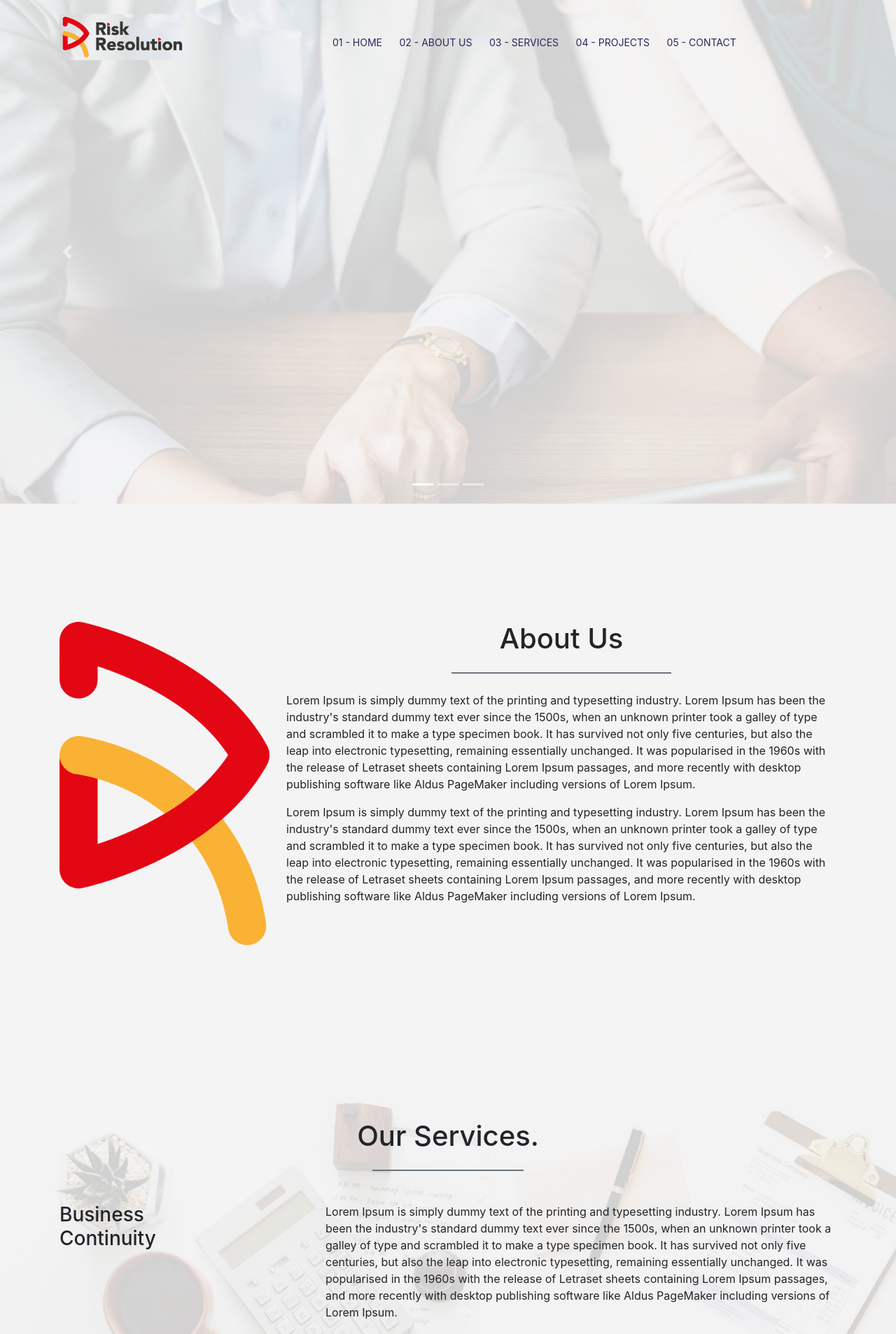
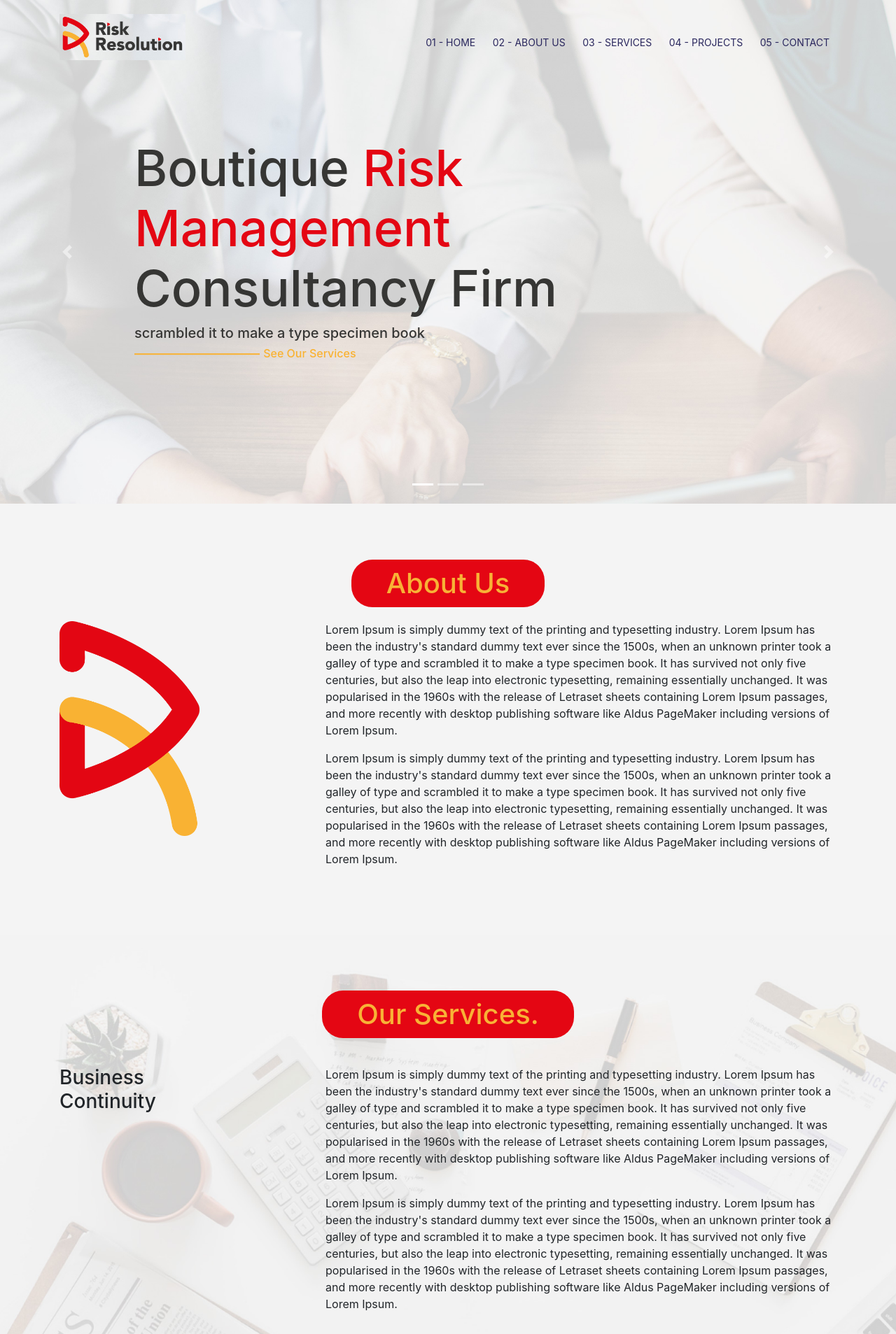
Before and after one commit to gravenza/riskresolution, a CodeIgniter app: page /database/ in a window 1280 px wide. Shown: the top 1907 px of the page at 70% size. Run offline with CodeIgniter, Linux system fonts and the light colour scheme.

Commit message:
Upload Front Page

```diff
--- a/application/views/home.php
+++ b/application/views/home.php
@@ -6,21 +6,27 @@
 
   <section class="about-home">
     <div class="container">
-      <div class="row align-items-center">
+    <div class="clearer cellpadding">
+      <div class="row">
         <div class="col-lg-12">
 
-          <div class="media">
-            <img width="300" class="mr-4" src="<?php echo base_url('images/lg.png') ?>" alt="">
-            <div class="media-body">
           <div class="section-title text-center">
             <h1>About Us</h1>
           </div>
+
+        </div>
+
+        <div class="col-xl-4 col-lg-4 col-md-12">
+          <img width="200" class="mr-4 img-fluid" src="<?php echo base_url('images/lg.png') ?>" alt="">
+        </div>
+
+        <div class="col-xl-8 col-lg-8 col-md-12">
 
             <p>Lorem Ipsum is simply dummy text of the printing and typesetting industry. Lorem Ipsum has been the industry's standard dummy text ever since the 1500s, when an unknown printer took a galley of type and scrambled it to make a type specimen book. It has survived not only five centuries, but also the leap into electronic typesetting, remaining essentially unchanged. It was popularised in the 1960s with the release of Letraset sheets containing Lorem Ipsum passages, and more recently with desktop publishing software like Aldus PageMaker including versions of Lorem Ipsum.</p>
 
             <p>Lorem Ipsum is simply dummy text of the printing and typesetting industry. Lorem Ipsum has been the industry's standard dummy text ever since the 1500s, when an unknown printer took a galley of type and scrambled it to make a type specimen book. It has survived not only five centuries, but also the leap into electronic typesetting, remaining essentially unchanged. It was popularised in the 1960s with the release of Letraset sheets containing Lorem Ipsum passages, and more recently with desktop publishing software like Aldus PageMaker including versions of Lorem Ipsum.</p>
         </div>
-          </div>
+
 
       </div>
     </div>
@@ -88,37 +94,36 @@
         </div>
 
         <div class="row">
-          <div class="col-xl-4 col-lg-4 col-md-12 col-sm-12">
-            <figure>
-
+          <div class="col-xl-4 col-lg-4 col-md-12 col-sm-12 text-center">
+            <figure class="figure">
+              <img class="figure-img img-fluid" src="<?php echo base_url('images/spriter/srv1.png'); ?>" alt="">
+              <figcaption class="figure-caption text-center">
+                <h1>45</h1>
+                <h3>HAPPY CLIENTS</h3>
+              </figcaption>
             </figure>
           </div>
-        </div>
-      </div>
-    </div>
-  </section>
 
-  <section class="subscribe">
-    <div class="container">
-      <div class="clearer cellpadding">
-        <div class="row">
-          <div class="col-lg-6 offset-lg-3 col-md-12 col-sm-12">
-            <div class="section-title text-center">
-              <h1>SUBSCRIBE</h1>
-            </div>
-          </div>
+          <div class="col-xl-4 col-lg-4 col-md-12 col-sm-12 text-center">
+            <figure class="figure">
+              <img class="figure-img img-fluid" src="<?php echo base_url('images/spriter/srv2.png'); ?>" alt="">
+              <figcaption class="figure-caption text-center">
+                <h1>8</h1>
+                <h3>NEW PROJECTS</h3>
+              </figcaption>
+            </figure>
           </div>
 
-        <div class="row">
-          <div class="col-lg-6 offset-lg-3 col-md-12 col-sm-12 text-center">
-            <p>Lorem Ipsum is simply dummy text of the printing and typesetting industry</p>
-            <div class="form-group">
-              <input type="text" class="form-control" name="" value="">
+          <div class="col-xl-4 col-lg-4 col-md-12 col-sm-12 text-center">
+            <figure class="figure">
+              <img class="figure-img img-fluid" src="<?php echo base_url('images/spriter/srv3.png'); ?>" alt="">
+              <figcaption class="figure-caption text-center">
+                <h1>90+</h1>
+                <h3>PROJECT SOFAR</h3>
+              </figcaption>
+            </figure>
           </div>
-            <div class="form-group">
-              <button type="button" class="btn btn-primary" name="button">Sign Up</button>
-            </div>
-          </div>
+
         </div>
       </div>
     </div>
--- a/application/views/include/footer.php
+++ b/application/views/include/footer.php
@@ -3,61 +3,46 @@
     <div class="clearer cellpadding">
       <div class="row">
         <div class="col-xl-6 col-lg-6 col-md-12 col-sm-12">
-          <span class="fa-stack fa-lg">
-            <i class="fa fa-circle-thin fa-stack-2x"></i>
-            <i class="fa fa-map-marker fa-stack-1x"></i>
-          </span>
-          <br>
           <address class="address">
             <strong>Twitter, Inc.</strong>
             1355 Market St, Suite 900 <br>
             San Francisco, CA 94103 <br>
             P: (123) 456-7890 <br>
-            <br>
-            <strong>Full Name</strong> <br>
-            first.last@example.com
           </address>
 
           <div class="row">
-            <div class="col-lg-6 col-md-12 col-sm-12">
-              <span class="fa-stack fa-lg">
-                <i class="fa fa-circle-thin fa-stack-2x"></i>
-                <i class="fa fa-phone fa-stack-1x"></i>
-              </span>
-              <br>
-              <p class="mb-0">021 - 1234 5678</p>
-              <p>0812 - 1234 5678</p>
+
+            <div class="col-xl-12 col-lg-12 col-md-12 col-sm-12">
+
+              <form class="" action="" method="post" enctype="application/x-www-form-urlencoded">
+                <div class="form-row">
+                  <div class="col-lg-6 col-md-12 col-sm-12 form-group">
+                    <input type="text" class="form-control" placeholder="Name*">
+                  </div>
+                  <div class="col-lg-6 col-md-12 col-sm-12 form-group">
+                    <input type="text" class="form-control" placeholder="Email*">
+                  </div>
+                  <div class="col-lg-12 col-md-12 col-sm-12 form-group">
+                    <input type="text" class="form-control" placeholder="Subject*">
+                  </div>
+                  <div class="col-lg-12 col-md-12 col-sm-12 form-group">
+                    <textarea class="form-control" name="name" rows="8" cols="80" placeholder="Message"></textarea>
+                  </div>
+                  <div class="col-lg-4 offset-lg-8 form-group text-right">
+                    <input type="submit" class="btn btn-warning" value="SEND">
+                  </div>
+                </div>
+              </form>
+
             </div>
 
-            <div class="col-lg-6 col-md-12 col-sm-12">
-              <span class="fa-stack fa-lg">
-                <i class="fa fa-circle-thin fa-stack-2x"></i>
-                <i class="fa fa-envelope fa-stack-1x"></i>
-              </span>
-              <br>
-              <p class="mb-0">info@mmi-preschool.com</p>
-            </div>
           </div>
 
         </div>
 
-        <div class="col-lg-3 col-md-12 col-sm-12">
-          <h4>USEFUL LINK</h4>
-          <ul>
-            <li> <i class="fa fa-arrow-right"></i> <a href="#">HOME</a></li>
-            <li> <i class="fa fa-arrow-right"></i> <a href="#">PROFILE</a></li>
-            <li> <i class="fa fa-arrow-right"></i> <a href="#">CAREER</a></li>
-            <li> <i class="fa fa-arrow-right"></i> <a href="#">NEWS &AMP; ARTICLES</a></li>
-            <li> <i class="fa fa-arrow-right"></i> <a href="#">EVENTS</a></li>
-            <li> <i class="fa fa-arrow-right"></i> <a href="#">GALLERY</a></li>
-            <li> <i class="fa fa-arrow-right"></i> <a href="#">CONTACT US</a></li>
-            <li> <i class="fa fa-arrow-right"></i> <a href="#">WHY CHOOSE MMI</a></li>
-            <li> <i class="fa fa-arrow-right"></i> <a href="#">PARENT RESOURCES</a></li>
-          </ul>
-        </div>
 
-        <div class="col-lg-3 col-md-12 col-sm-12">
-          <h4>GALLERY</h4>
+        <div class="col-xl-6 col-lg-6 col-md-12 col-sm-12">
+          <iframe src="https://www.google.com/maps/embed?pb=!1m18!1m12!1m3!1d3966.8359343859142!2d106.76365114969445!3d-6.152722361997775!2m3!1f0!2f0!3f0!3m2!1i1024!2i768!4f13.1!3m3!1m2!1s0x2e69f7cea373fbc7%3A0x16302e56acbd02f9!2sDWS!5e0!3m2!1sen!2sid!4v1536315346675" width="100%" height="450" frameborder="0" style="border:0" allowfullscreen></iframe>
         </div>
       </div>
     </div>
@@ -67,11 +52,11 @@
     <div class="container">
       <div class="clearer">
         <div class="row">
-          <div class="col-xl-6 col-lg-6 col-md-12 col-sm-12">
-            <p class="mb-0">Copyright &copy; 2018 Yayasan Gracia Mitra Selaras, Allright Reserved</p>
+          <div class="col-xl-12 col-lg-12 col-md-12 col-sm-12 text-center">
+            <p class="mb-0">Copyright &copy; 2018 PT Resolusi Resiko Indonesia, Allright Reserved</p>
           </div>
 
-          <div class="col-xl-6 col-lg-6 col-md-12 col-sm-12">
+          <div class="d-none col-xl-6 col-lg-6 col-md-12 col-sm-12">
             <p class="mb-0 follow-us text-right">Follow Us :
               <a href="#">
                 <span class="fa-stack fa-lg">
--- a/application/views/include/slider.php
+++ b/application/views/include/slider.php
@@ -7,12 +7,36 @@
   <div class="carousel-inner">
     <div class="carousel-item active">
       <img class="d-block w-100" src="<?php echo base_url('images/slider/bg1-01.jpg') ?>" alt="First slide">
+      <div class="carousel-caption d-none d-md-block">
+        <h1>
+          Boutique <span style="color:#e40613">Risk Management</span><br />
+          Consultancy Firm
+        </h1>
+        <h5>scrambled it to make a type specimen book</h5>
+        <h6>See Our Services</h6>
+      </div>
     </div>
     <div class="carousel-item">
       <img class="d-block w-100" src="<?php echo base_url('images/slider/bg1-01.jpg') ?>" alt="Second slide">
+      <div class="carousel-caption d-none d-md-block">
+        <h1>
+          Boutique <span style="color:#e40613">Risk Management</span><br />
+          Consultancy Firm
+        </h1>
+        <h5>scrambled it to make a type specimen book</h5>
+        <h6>See Our Services</h6>
+      </div>
     </div>
     <div class="carousel-item">
       <img class="d-block w-100" src="<?php echo base_url('images/slider/bg1-01.jpg') ?>" alt="Third slide">
+      <div class="carousel-caption d-none d-md-block">
+        <h1>
+          Boutique <span style="color:#e40613">Risk Management</span><br />
+          Consultancy Firm
+        </h1>
+        <h5>scrambled it to make a type specimen book</h5>
+        <h6>See Our Services</h6>
+      </div>
     </div>
   </div>
   <a class="carousel-control-prev" href="#carouselExampleIndicators" role="button" data-slide="prev">
--- a/assets/css/master.css
+++ b/assets/css/master.css
@@ -38,6 +38,7 @@ ul.menu{
   margin: 20px 0;
   padding: 0;
   list-style: none;
+  text-align: right;
 }
 
 ul.menu li{
@@ -55,6 +56,29 @@ ul.menu li a{
 
 ul.menu li a:hover{
   text-decoration: : none;
+}
+
+.main-slider .carousel-caption {
+  color: #363634;
+  bottom: 50%;
+  transform: translateY(50%);
+  text-align: left;
+}
+
+.main-slider .carousel-caption h1{
+  font-size: 4.5rem;
+}
+
+.main-slider .carousel-caption h6{
+  color: #f9b232;
+}
+
+.main-slider .carousel-caption h6::before{
+  content: '';
+  width: 20%;
+  display: inline-block;
+  border-bottom: solid 2px #f9b232;
+  margin: 0 5px 4px 0;
 }
 
 .about-home{
@@ -75,12 +99,13 @@ ul.menu li a:hover{
   margin-bottom: 20px;
 }
 
-.section-title:after{
-  content: '';
-  border-bottom: solid 2px #6c757d;
-  margin-top: 15px;
+.section-title h1{
   display: inline-block;
-  width: 40%;
+  background: #e40613;
+  padding: 10px 50px;
+  border-radius: 30px;
+  color: #f8b236;
+  margin: 0;
 }
 
 .cellpadding{
@@ -103,7 +128,14 @@ section.services ul li{
 }
 
 section.services ul li i{
-  font-size: 12px;
+  font-size: 10px;
+  margin-right: 10px;
+}
+
+section.projects .figure .figure-caption h1{
+  font-size: 4.5rem;
+  color: #e40613;
+  font-weight: bold;
 }
 
 .our-program figure .figure-caption{
@@ -138,7 +170,8 @@ section.services ul li i{
 }
 
 footer{
-  background-color: #262453;
+  background: url(../../images/bg3-01.jpg)no-repeat 0 0;
+  background-size: cover;
   color: #fff;
 }
 
@@ -159,5 +192,17 @@ footer li a:hover{
 }
 
 footer .copyright{
-  background-color: #0f131e;
+  background-color: #e40613;
 }
+
+footer .form-control{
+  background: none;
+  border: 0;
+  border-bottom: solid thin #ccc;
+  color: #fff;
+}
+
+footer .form-control:focus{
+  background: none;
+  color: #fff;
+}
--- a/assets/js/mmi.js
+++ b/assets/js/mmi.js
@@ -5,7 +5,7 @@ $(document).ready(function(){
   console.log('Width:'+ windowWidth);
   console.log('Height:'+ windowHeight);
 
-  $('.align-items-center').css({'height': windowHeight });
+  //$('.align-items-center').css({'height': windowHeight });
 
   $('.gallery-slider').bxSlider({
     auto:true,
```
Lines whose indentation alone changed are shown as unchanged.
